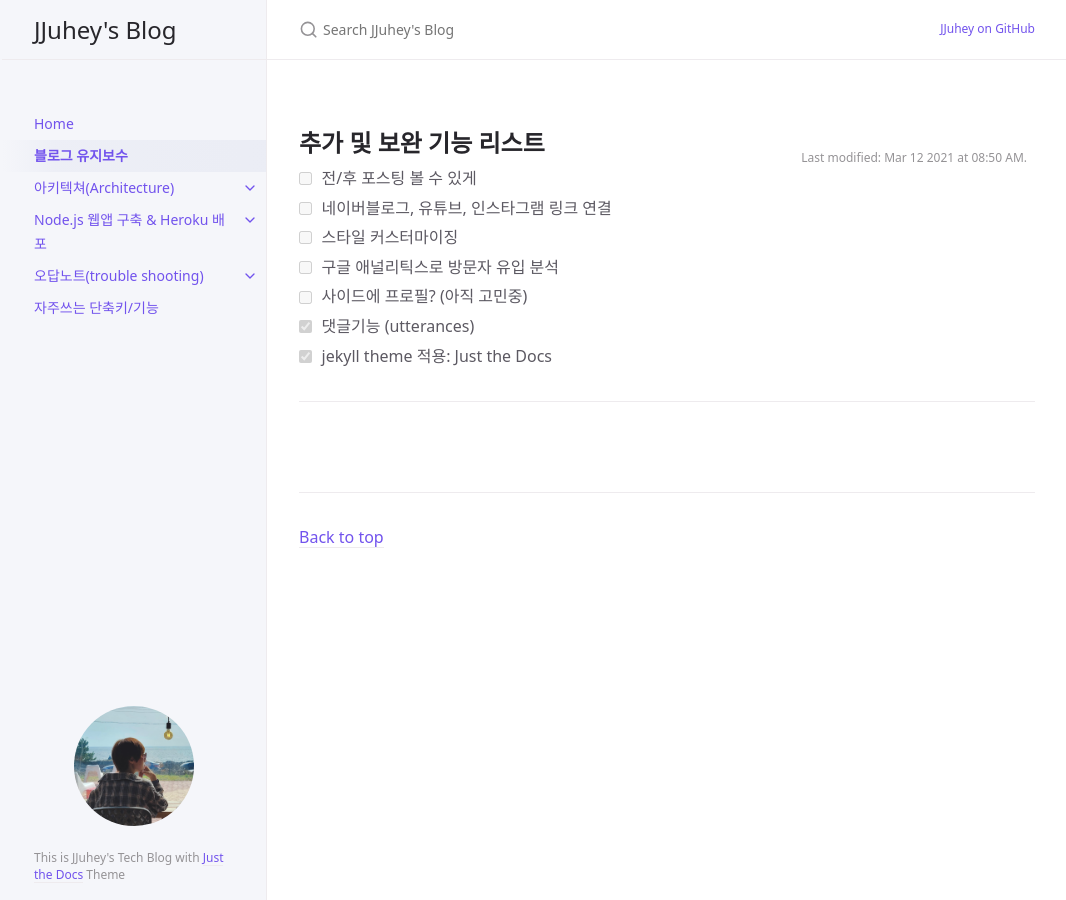
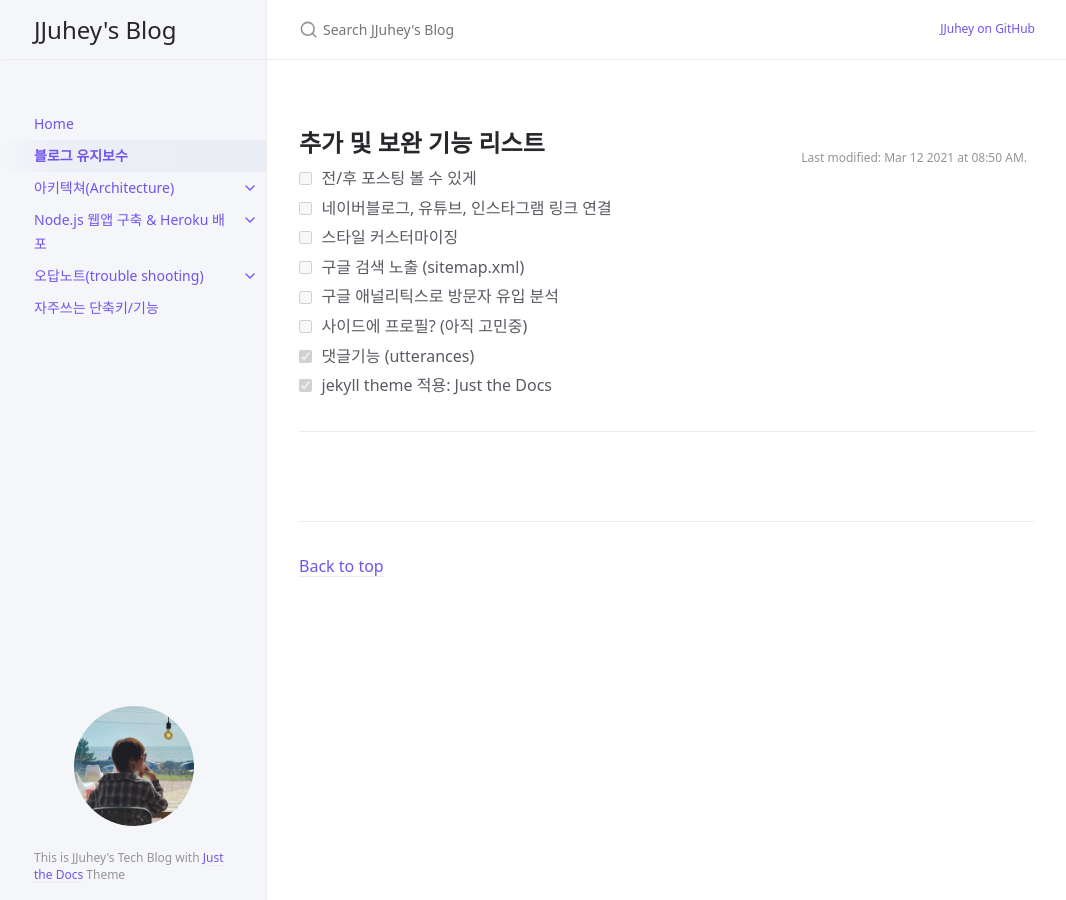
Before and after one commit to s-seo/jjuhey.github.io, a Jekyll site: the page built from docs/todolist.md, in a window 1280 px wide. Shown: the whole page, without its empty margins (105-1171 px from the left). Built offline with Jekyll 4.4.1, drawn with Linux system fonts in a browser that asks for light colours; comment, search, counter and statistics services are not loaded.

Commit message:
Add confirmation of goolgle search console

```diff
--- a/docs/todolist.md
+++ b/docs/todolist.md
@@ -10,6 +10,7 @@ last_modified_date: '2021-03-12 08:50'
 - [ ] 전/후 포스팅 볼 수 있게
 - [ ] 네이버블로그, 유튜브, 인스타그램 링크 연결
 - [ ] 스타일 커스터마이징
+- [ ] 구글 검색 노출 (sitemap.xml)
 - [ ] 구글 애널리틱스로 방문자 유입 분석
 - [ ] 사이드에 프로필? (아직 고민중)
 - [x] 댓글기능 (utterances)
--- /dev/null
+++ b/googlefca693b295c95f9e.html
@@ -0,0 +1 @@
+google-site-verification: googlefca693b295c95f9e.html
```
